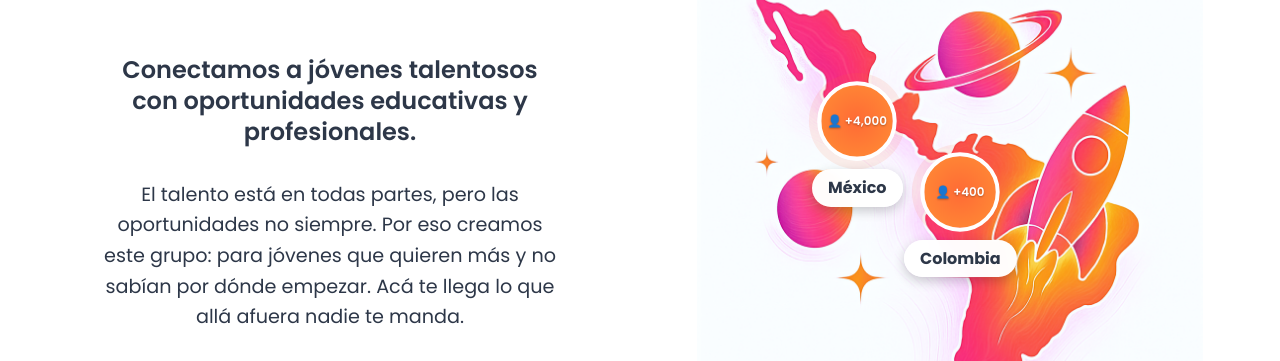
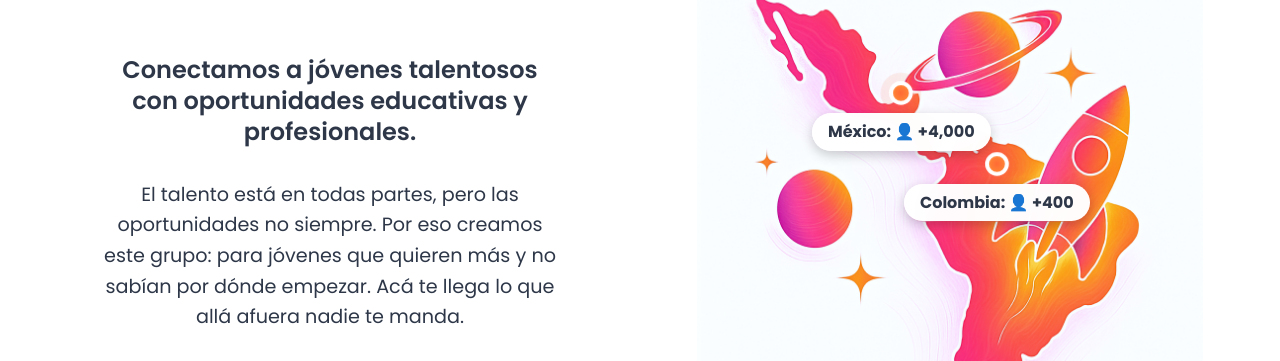
Before and after one commit to Y0SH14K1-0/OpportuniLaunch, a plain HTML site: page index.html in a window 1280 px wide. Shown: the part 298-659 px from the top of the page. Drawn offline with Linux system fonts and the light colour scheme.

Commit message:
Relocate opportunity counts from map markers to country labels
Moves the opportunity counts from inside the pulse markers to the .country-label elements and adjusts the pulse marker's size in index.html and styles.css.

Replit-Commit-Author: Agent
Replit-Commit-Session-Id: 6631a38c-4135-46a8-b34c-4b8dd1c64be5
Replit-Commit-Screenshot-Url: https://storage.googleapis.com/screenshot-production-us-central1/6be0e2fb-b87e-4375-b63f-e1e32ea42645/84d5f6ff-eedd-4ce4-9110-3ed7f3882dae.jpg

```diff
--- a/index.html
+++ b/index.html
@@ -70,16 +70,12 @@
                         <!-- Overlay highlights for Mexico and Colombia -->
                         <div class="map-overlay">
                             <div class="country-highlight mexico-highlight">
-                                <div class="pulse-marker">
-                                    <span class="marker-text">👤 +4,000</span>
-                                </div>
-                                <span class="country-label">México</span>
+                                <div class="pulse-marker"></div>
+                                <span class="country-label">México: 👤 +4,000</span>
                             </div>
                             <div class="country-highlight colombia-highlight">
-                                <div class="pulse-marker">
-                                    <span class="marker-text">👤 +400</span>
-                                </div>
-                                <span class="country-label">Colombia</span>
+                                <div class="pulse-marker"></div>
+                                <span class="country-label">Colombia: 👤 +400</span>
                             </div>
                         </div>
                     </div>
--- a/styles.css
+++ b/styles.css
@@ -197,27 +197,13 @@ body {
 }
 
 .pulse-marker {
-    width: 80px;
-    height: 80px;
+    width: 24px;
+    height: 24px;
     background: radial-gradient(circle, #ff6b35, #ff8e35);
     border-radius: 50%;
     border: 4px solid #fff;
     box-shadow: 0 0 0 0 rgba(255, 107, 53, 0.8), 0 0 20px rgba(255, 107, 53, 0.4);
     animation: pulse 2.5s infinite;
-    display: flex;
-    align-items: center;
-    justify-content: center;
-    position: relative;
-}
-
-.marker-text {
-    color: white;
-    font-size: 0.75rem;
-    font-weight: 600;
-    text-align: center;
-    text-shadow: 0 1px 2px rgba(0,0,0,0.3);
-    line-height: 1;
-    z-index: 2;
 }
 
 .country-label {
@@ -821,13 +807,9 @@ body {
     }
 
     .pulse-marker {
-        width: 60px;
-        height: 60px;
+        width: 20px;
+        height: 20px;
         border: 3px solid #fff;
-    }
-
-    .marker-text {
-        font-size: 0.65rem;
     }
 
     .country-label {
```
